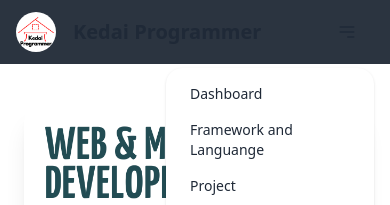
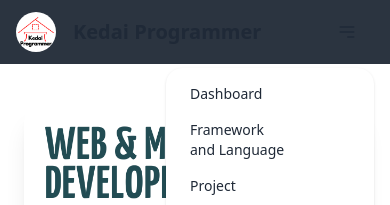
Before and after one commit to txnu/LandingPage, a React (Vite) app: page /Landingpage-KedaiProgrammer/detail in a window 390 px wide. Both pictures are taken after a click on the label 347 px from the left and 32 px from the top of the page. Shown: the top 205 px of the page. Built offline with nearby package versions, Linux system fonts and the light colour scheme.

Commit message:
upgrade portofolio pages

```diff
--- a/src/components/Navbars/navbar.tsx
+++ b/src/components/Navbars/navbar.tsx
@@ -21,6 +21,9 @@ const NavigationBar = () => {
         <ul className="menu menu-horizontal px-1">
           <li>
             <a href="#dashboard">Dashboard</a>
+          </li>
+          <li>
+            <a href="#framework">Framework and Language</a>
           </li>
           <li>
             <a href="#project">Project</a>
@@ -61,7 +64,7 @@ const NavigationBar = () => {
               <a href="#dashboard">Dashboard</a>
             </li>
             <li>
-              <a href="#framework">Framework and Languange</a>
+              <a href="#framework">Framework and Language</a>
             </li>
             <li>
               <a href="#project">Project</a>
```
